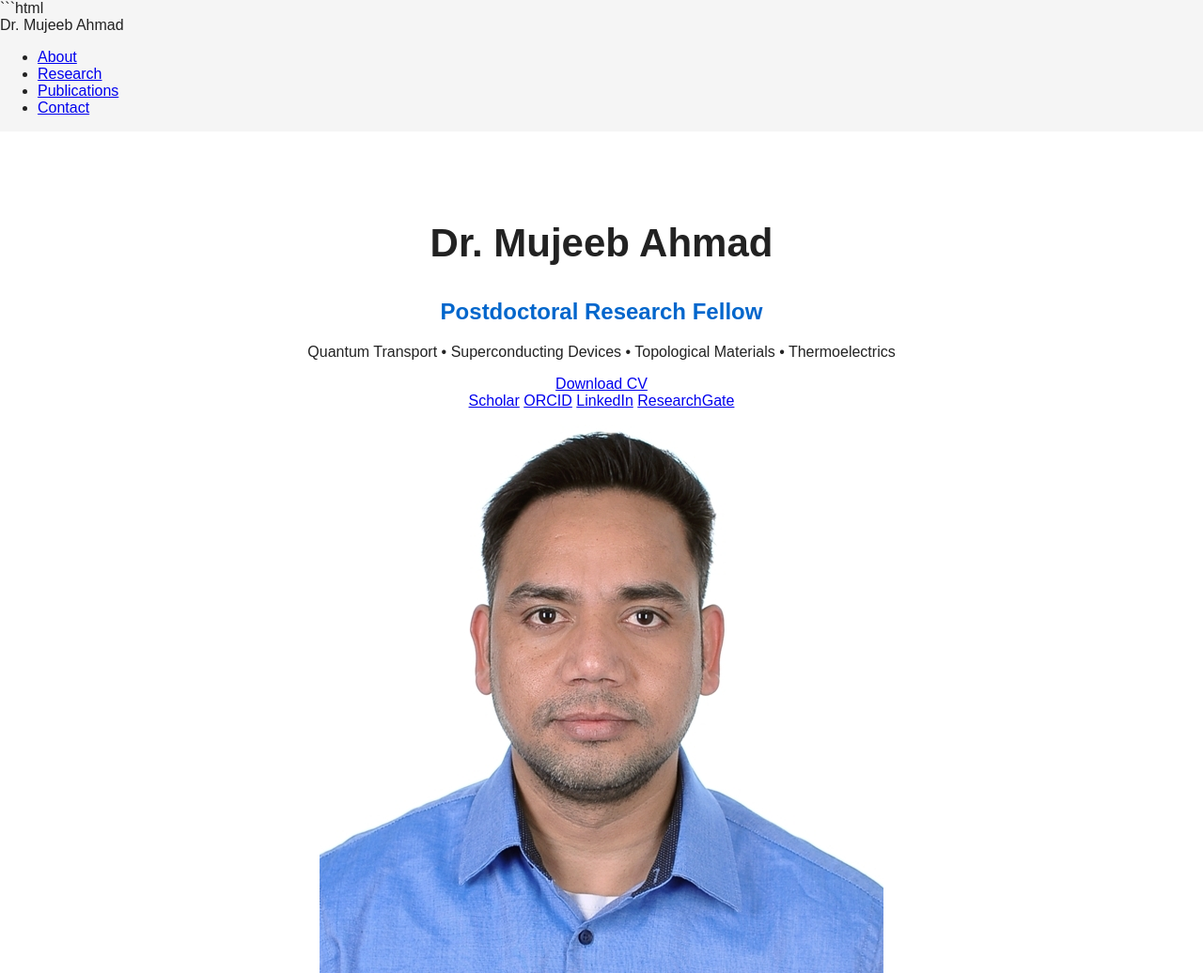
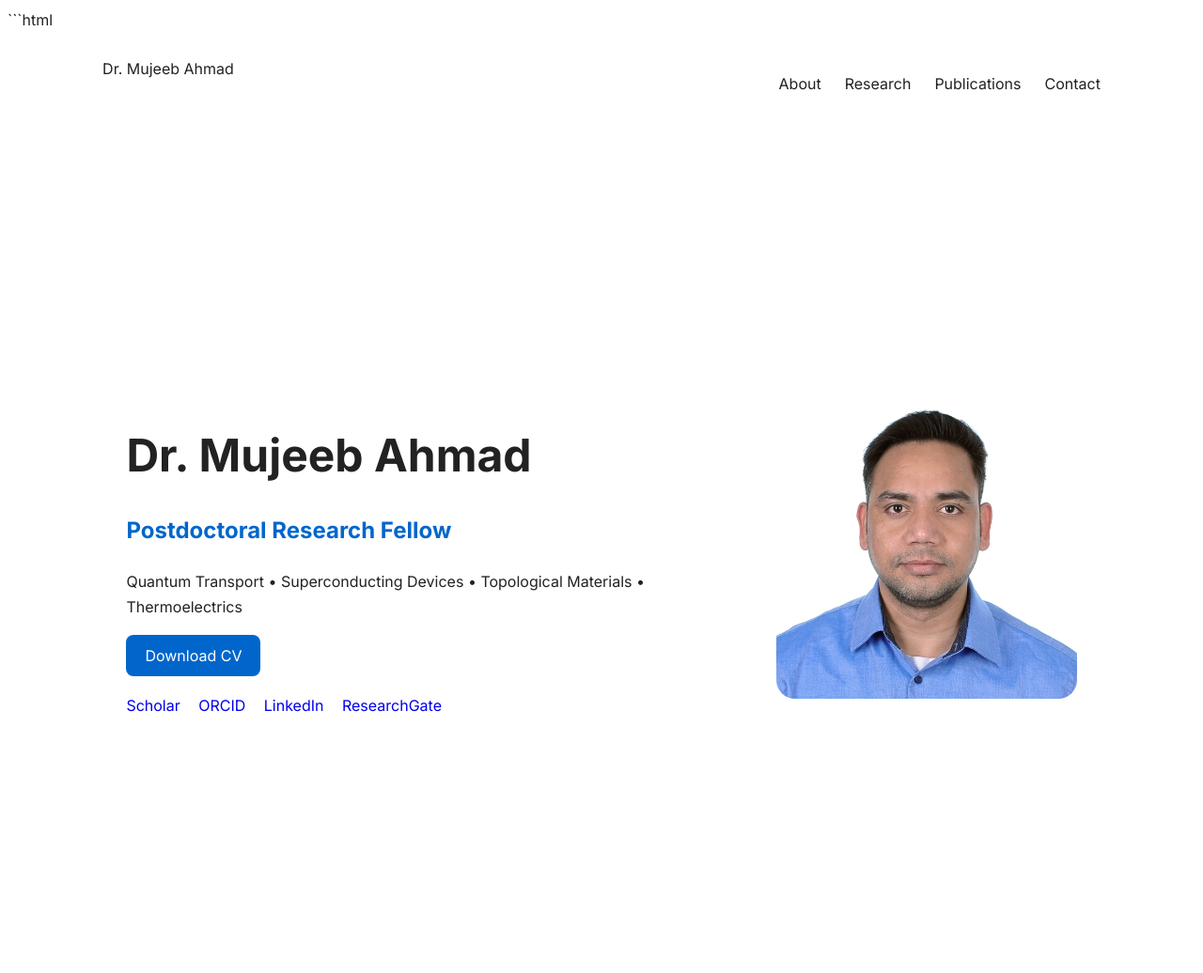
Before and after one commit to Mujeebhmad/mujeebhmad.github.io, a plain HTML site: page index.html in a window 1280 px wide. Shown: the top 1036 px of the page at 94% size. Drawn offline with Linux system fonts and the light colour scheme.

Commit message:
Update style.css

````diff
--- a/style.css
+++ b/style.css
@@ -1,43 +1,114 @@
+```css
+*{
+margin:0;
+padding:0;
+box-sizing:border-box;
+}
+
 body{
-    margin:0;
-    font-family:Arial, sans-serif;
-    background:#f5f5f5;
-    color:#222;
+font-family:'Inter',sans-serif;
+line-height:1.7;
+color:#222;
+}
+
+nav{
+display:flex;
+justify-content:space-between;
+padding:25px 8%;
+background:white;
+position:sticky;
+top:0;
+}
+
+nav ul{
+display:flex;
+gap:25px;
+list-style:none;
+}
+
+nav a{
+text-decoration:none;
+color:#222;
 }
 
 .hero{
-    text-align:center;
-    padding:60px 20px;
-    background:white;
+display:flex;
+align-items:center;
+justify-content:space-between;
+padding:80px 10%;
+min-height:90vh;
 }
 
-.profile{
-    width:220px;
-    border-radius:50%;
-    margin-bottom:20px;
+.hero img{
+width:320px;
+border-radius:20px;
 }
 
-h1{
-    font-size:42px;
+.hero-text{
+max-width:600px;
 }
 
-h2{
-    color:#0066cc;
+.hero h1{
+font-size:3rem;
+margin-bottom:10px;
 }
 
-.links{
-    margin-top:20px;
+.hero h2{
+color:#0066cc;
+margin-bottom:20px;
 }
 
-.links a{
-    margin:10px;
-    text-decoration:none;
-    color:#0066cc;
-    font-weight:bold;
+.buttons{
+margin:25px 0;
 }
 
-.about{
-    max-width:900px;
-    margin:auto;
-    padding:40px;
+.btn{
+background:#0066cc;
+color:white;
+padding:12px 20px;
+text-decoration:none;
+border-radius:8px;
 }
+
+.social a{
+margin-right:15px;
+text-decoration:none;
+}
+
+section{
+padding:80px 10%;
+}
+
+.grid{
+display:grid;
+grid-template-columns:repeat(auto-fit,minmax(250px,1fr));
+gap:25px;
+margin-top:30px;
+}
+
+.card{
+padding:25px;
+background:#f5f5f5;
+border-radius:15px;
+}
+
+footer{
+text-align:center;
+padding:40px;
+background:#f5f5f5;
+}
+
+@media(max-width:768px){
+
+.hero{
+flex-direction:column;
+text-align:center;
+}
+
+.hero img{
+margin-top:30px;
+width:220px;
+}
+
+}
+```
````
